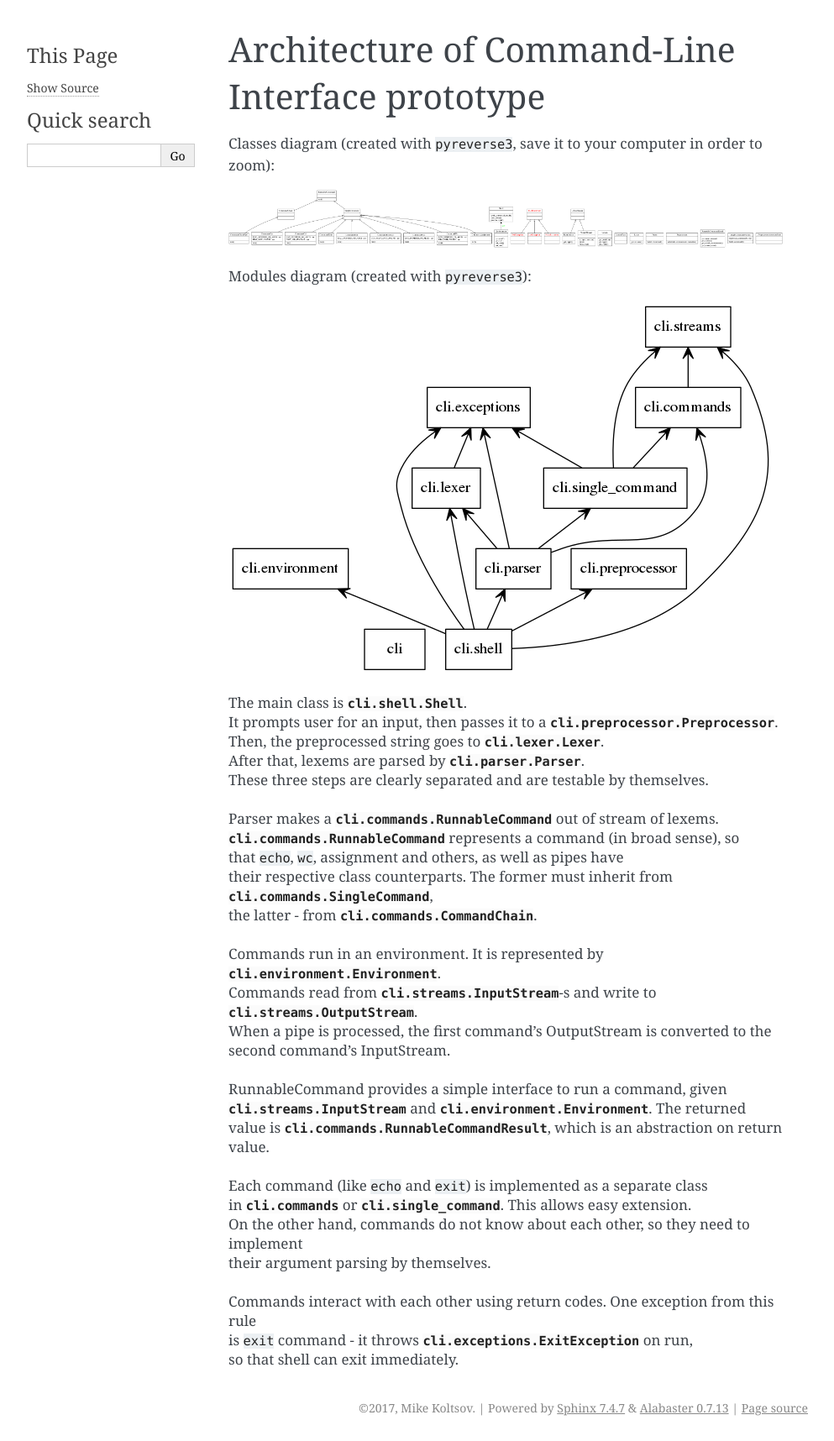
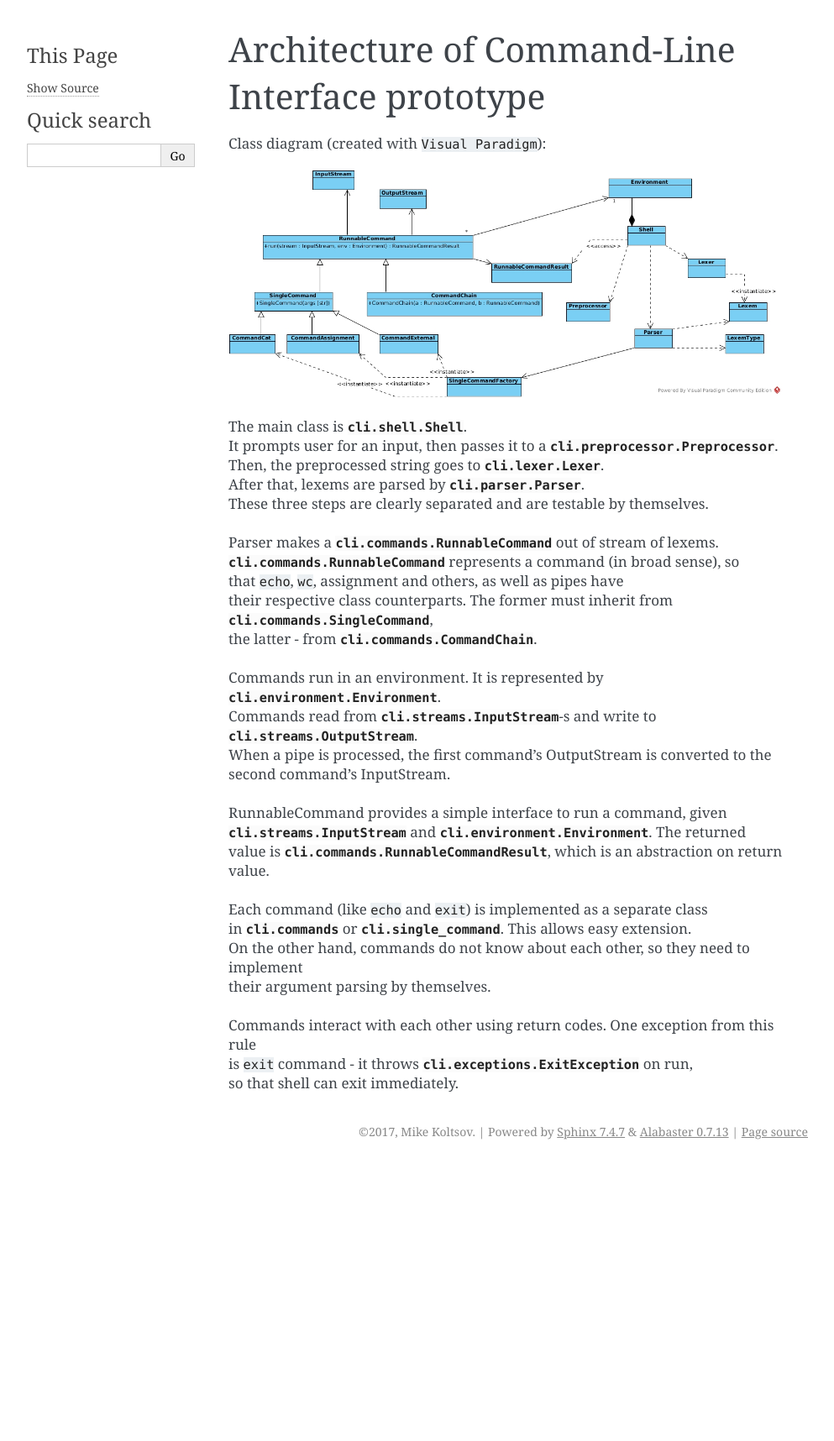
Before and after one commit to dorooleg/au-software_design-2017, a Sphinx documentation site: the page built from cli/docs/architecture.rst, in a window 1280 px wide. Shown: the whole page at 84% size, without its empty margins (148-1141 px from the left). Built offline with Sphinx 7.4.7, drawn with Linux system fonts in a browser that asks for light colours; after the commit the page ends 1387 px from its top, so only the background shows below that.

Commit message:
Update architecture diagram

```diff
--- a/cli/docs/architecture.rst
+++ b/cli/docs/architecture.rst
@@ -2,13 +2,10 @@
 Architecture of Command-Line Interface prototype
 ================================================
 
-Classes diagram (created with ``pyreverse3``, save it to your computer in order to zoom):
+Class diagram (created with ``Visual Paradigm``):
 
-.. image:: classes.png
+.. image:: cli_class_diagram.jpg
 
-Modules diagram (created with ``pyreverse3``):
-
-.. image:: modules.png
 
 | The main class is :class:`cli.shell.Shell`.
 | It prompts user for an input, then passes it to a :class:`cli.preprocessor.Preprocessor`.
```
Also changed, not shown: cli/docs/classes.png (deleted), cli/docs/cli_class_diagram.jpg (added), cli/docs/modules.png (deleted).
